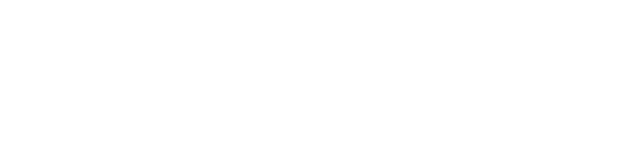
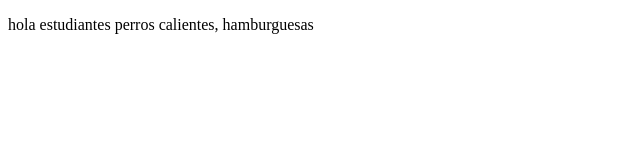
Before and after one commit to leandro1jesus/proyectoDemoCursoPrework, a plain HTML site: page index.html in a window 1280 px wide. Shown: the whole page, without its empty margins (0-640 px from the left). Drawn offline with Linux system fonts and the light colour scheme.

Commit message:
segundo commit

```diff
--- a/index.html
+++ b/index.html
@@ -7,6 +7,9 @@
     <title>hola mundo</title>
 </head>
 <body>
+    <p>
+        hola estudiantes perros calientes, hamburguesas
 
+    </p>
 </body>
 </html>
```
